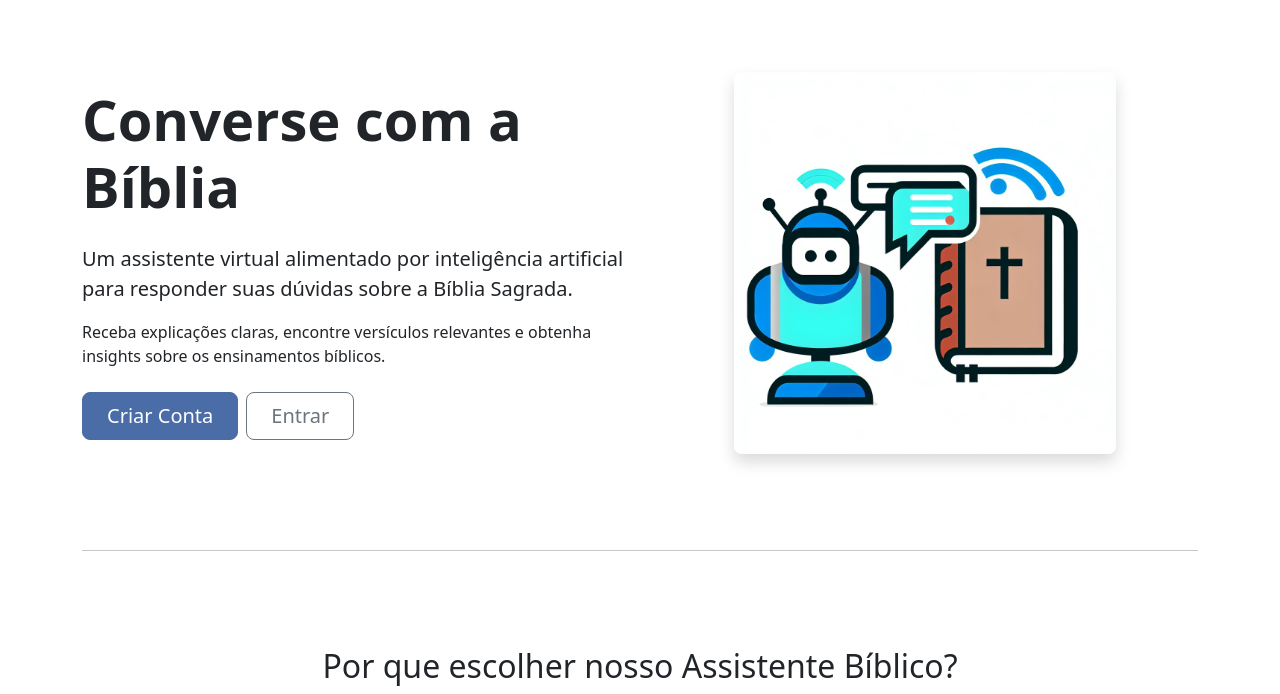
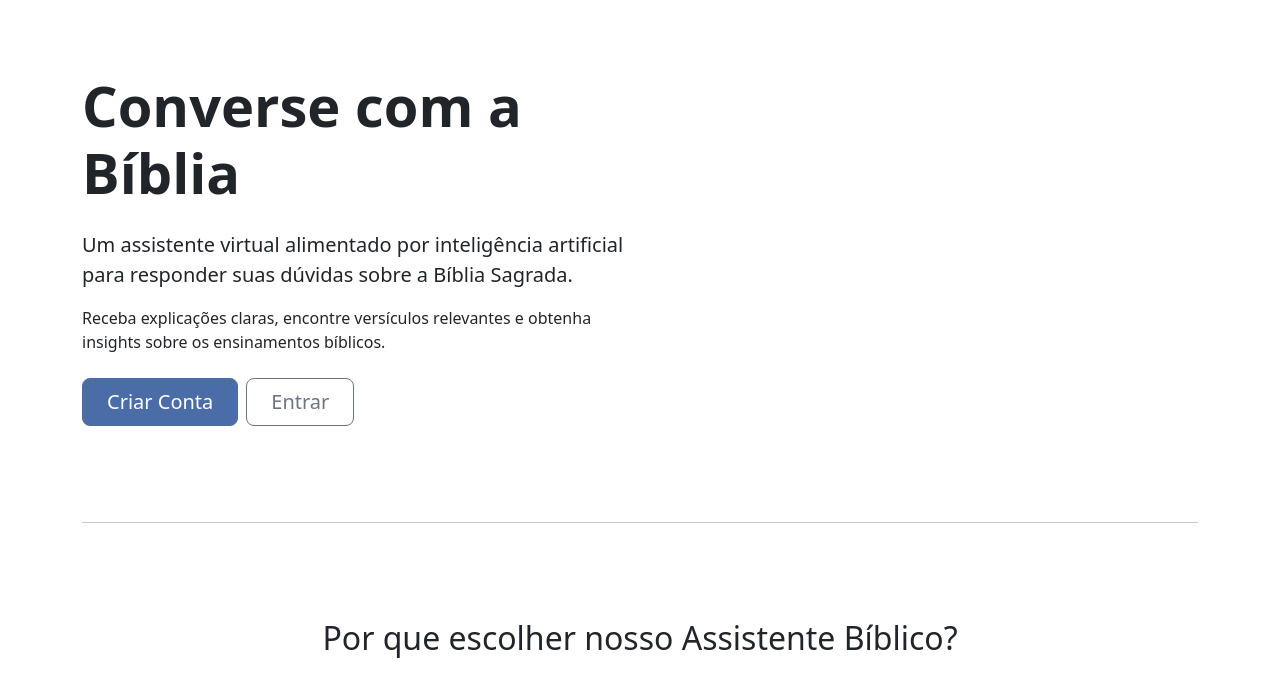
Before and after one commit to Rojasspeedcuber/ChatbotGenesisWeb, a Flask app: page / in a window 1280 px wide. Shown: the part 56-750 px from the top of the page. Run offline with Flask 3, Linux system fonts and the light colour scheme.

Commit message:
tirando imagem

```diff
--- a/templates/index.html
+++ b/templates/index.html
@@ -21,9 +21,6 @@
                 <a href="{{ url_for('login') }}" class="btn btn-outline-secondary btn-lg px-4">Entrar</a>
             {% endif %}
         </div>
-    </div>
-    <div class="col-md-6 text-center">
-        <img src="{{ url_for('static', filename='img/chatbotgenesis.jpeg', _external=True) }}" class="img-fluid rounded-3 shadow" style="max-width: 70%;">
     </div>
 </div>
 
```
